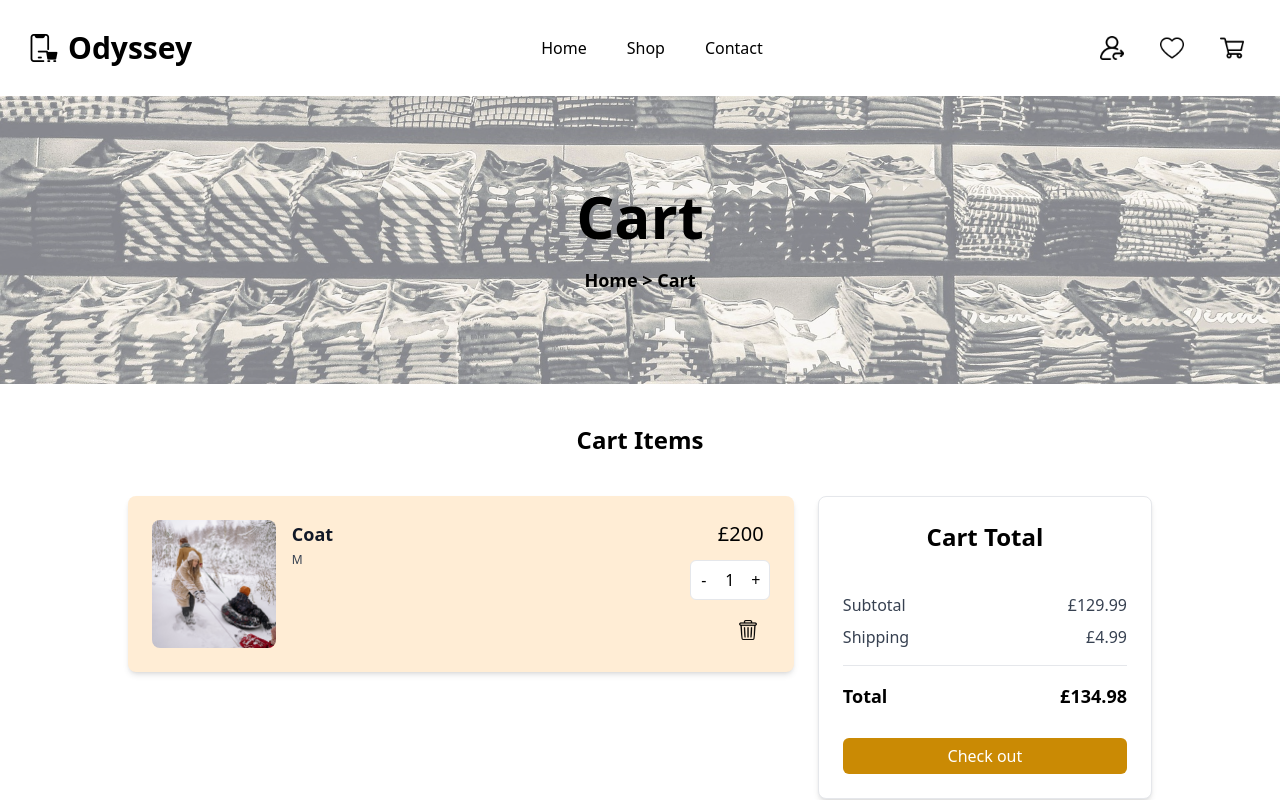
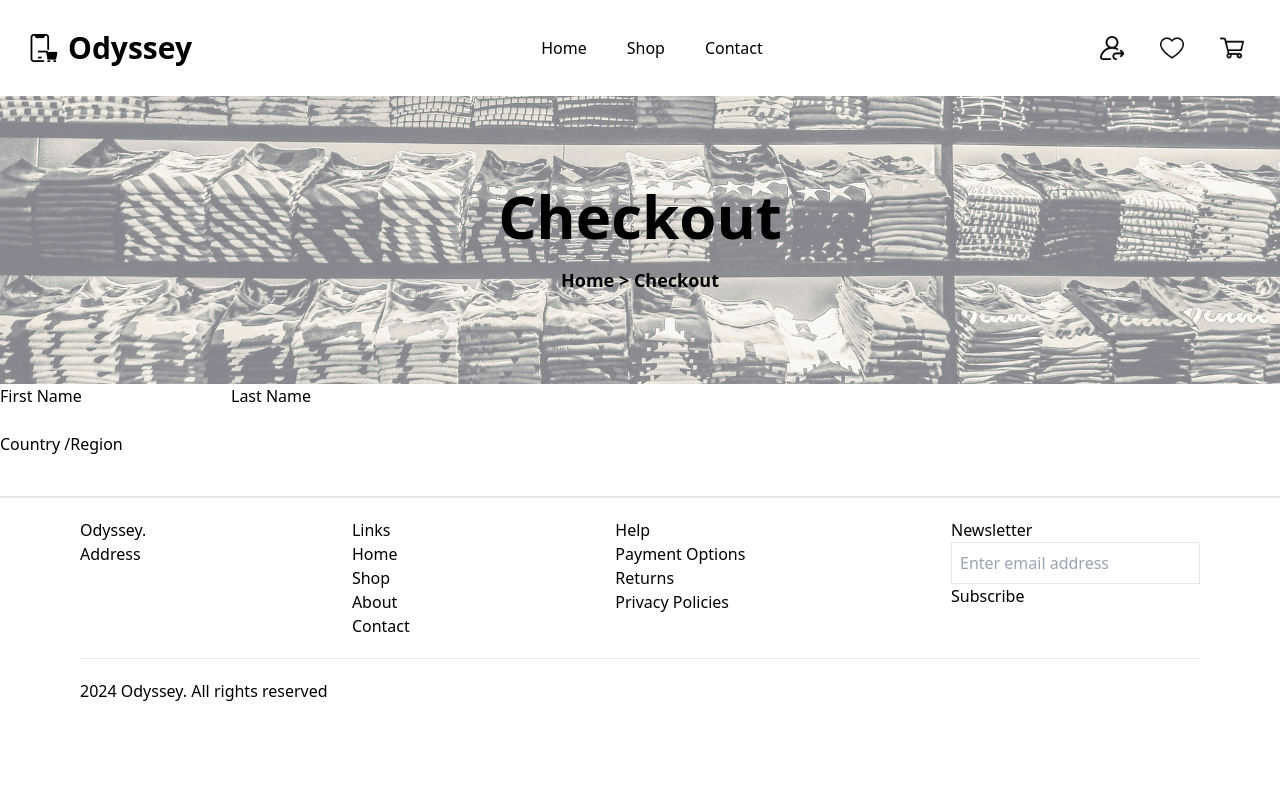
Before and after one commit to ants-1/shopping-cart, a React (Vite) app: page /checkout in a window 1280 px wide. Shown: the top 800 px of the page. Built offline with nearby package versions, Linux system fonts and the light colour scheme.

Commit message:
Add Checkout page  (not complete) & Made Router

```diff
--- a/package.json
+++ b/package.json
@@ -11,7 +11,8 @@
   },
   "dependencies": {
     "react": "^18.2.0",
-    "react-dom": "^18.2.0"
+    "react-dom": "^18.2.0",
+    "react-router-dom": "^6.22.1"
   },
   "devDependencies": {
     "@types/react": "^18.2.43",
--- a/src/App.tsx
+++ b/src/App.tsx
@@ -1,15 +1,29 @@
-// import ShopPage from './components/ShopPage'
-// import HomePage from './components/HomePage'
-// import ProductPage from './components/ProductPage'
+import { BrowserRouter as Router, Route, Routes } from "react-router-dom";
+import Navbar from "./components/Navbar";
+import Footer from "./components/Footer";
+import HomePage from "./components/HomePage";
+import ShopPage from './components/ShopPage'
+import ProductPage from './components/ProductPage'
 import Cart from './components/Cart'
-import './App.css'
+import Checkout from "./components/Checkout";
+import "./App.css";
 
 function App() {
   return (
     <>
-      <Cart />
+      <Router>
+        <Navbar />
+        <Routes>
+          <Route path="/" element={<HomePage />} />
+          <Route path="/shop" element={<ShopPage />} />
+          <Route path="/cart" element={<Cart />} />
+          <Route path="/product-page" element={<ProductPage />} />
+          <Route path="/checkout" element={<Checkout />} />
+        </Routes>
+        <Footer />
+      </Router>
     </>
-  )
+  );
 }
 
-export default App
+export default App;
--- a/src/components/Cart.tsx
+++ b/src/components/Cart.tsx
@@ -1,5 +1,3 @@
-import Navbar from "./Navbar";
-import Footer from "./Footer";
 import Banner from "./Banner";
 
 function Cart() {
@@ -7,7 +5,6 @@ function Cart() {
 
   return (
     <>
-      <Navbar />
       <Banner name={bannerName} />
       <div className="h-screen pt-10">
         <h1 className="mb-10 text-center text-2xl font-bold">Cart Items</h1>
@@ -72,7 +69,6 @@ function Cart() {
           </div>
         </div>
       </div>
-      <Footer />
     </>
   );
 }
--- /dev/null
+++ b/src/components/Checkout.tsx
@@ -0,0 +1,34 @@
+import Banner from "./Banner";
+
+function Checkout() {
+  const checkoutBanner: string = "Checkout";
+
+  return (
+    <>
+      <Banner name={checkoutBanner} />
+      <div>
+        <form action="">
+          <div className="flex">
+            <div className="flex flex-col">
+              <label htmlFor="fname">First Name</label>
+              <input type="text" name="fname" id="fname" />
+            </div>
+            <div  className="flex flex-col">
+              <label htmlFor="fname">Last Name</label>
+              <input type="text" name="lname" id="lname" />
+            </div>
+          </div>
+          <div>
+            <label htmlFor="country">Country /Region</label>
+            <input type="text" name="country" id="country" />
+          </div>
+          <div>
+            <label htmlFor="S"></label>
+          </div>
+        </form>
+      </div>
+    </>
+  );
+}
+
+export default Checkout;
--- a/src/components/HomePage.tsx
+++ b/src/components/HomePage.tsx
@@ -1,19 +1,15 @@
-import Navbar from "./Navbar";
 import HomeBanner from "./HomeBanner";
 import BrowseRange from "./BrowseRange";
 import RecentProducts from "./RecentProducts";
-import Footer from "./Footer";
 
 function HomePage() {
   return (
     <>
-            <Navbar />
       <HomeBanner />
       <BrowseRange />
       <RecentProducts />
-            <Footer />
     </>
   );
-};
+}
 
 export default HomePage;
--- a/src/components/Navbar.tsx
+++ b/src/components/Navbar.tsx
@@ -1,3 +1,5 @@
+import { Link } from "react-router-dom";
+
 function Navbar() {
   return (
     <nav className="flex h-24 items-center justify-between px-7 bg-white">
@@ -6,8 +8,12 @@ function Navbar() {
         <h2 className="text-3xl font-bold">Odyssey</h2>
       </div>
       <div className="flex gap-10 ml-5">
+        <Link to="/">
           <div className="cursor-pointer hover:text-yellow-600">Home</div>
+        </Link>
+        <Link to="/shop">
           <div className="cursor-pointer hover:text-yellow-600">Shop</div>
+        </Link>
         <div className="cursor-pointer hover:text-yellow-600">Contact</div>
       </div>
       <div className="flex gap-5">
@@ -21,11 +27,13 @@ function Navbar() {
           className="h-10 hover:cursor-pointer hover:border p-2 rounded-lg"
           alt="Favorite icon"
         />
+        <Link to="/cart">
           <img
             src="/cart-icon.png"
             className="h-10 hover:cursor-pointer hover:border p-2 rounded-lg"
             alt="Cart icon"
           />
+        </Link>
       </div>
     </nav>
   );
--- a/src/components/ProductPage.tsx
+++ b/src/components/ProductPage.tsx
@@ -1,11 +1,8 @@
-import Navbar from "./Navbar";
-import Footer from "./Footer";
 import ProductList from "./ProductList";
 
 function ProductPage() {
   return (
     <>
-      <Navbar />
       <div className="flex gap-6 bg-orange-50 px-20 py-8">
         <p className="text-gray-400 p-2">Home</p>
         <span className="p-2">{" > "}</span>
@@ -96,7 +93,6 @@ function ProductPage() {
         <h3 className="text-3xl font-bold">Related Products</h3>
         <ProductList />
       </div>
-      <Footer />
     </>
   );
 }
--- a/src/components/ShopPage.tsx
+++ b/src/components/ShopPage.tsx
@@ -1,11 +1,8 @@
-import Navbar from './Navbar'
-import Footer from './Footer'
 import FilterBar from './FilterBar'
 
 function Shop() {
     return (
       <>
-        <Navbar />
         <div>
           <div className="relative h-72 flex-col flex justify-center text-black">
             <img
@@ -23,7 +20,6 @@ function Shop() {
           </div>
         </div>
         <FilterBar />
-        <Footer />
       </>
     )
   }
```
Also changed, not shown: 1 other file (tests, documents, lock files or other folders). Lines whose indentation alone changed are shown as unchanged.
